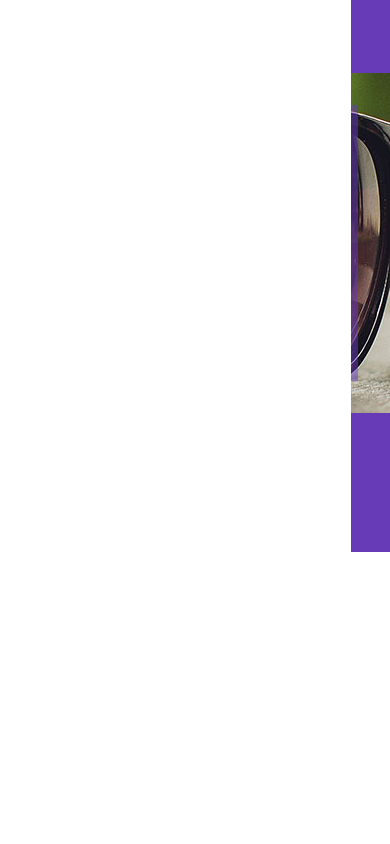
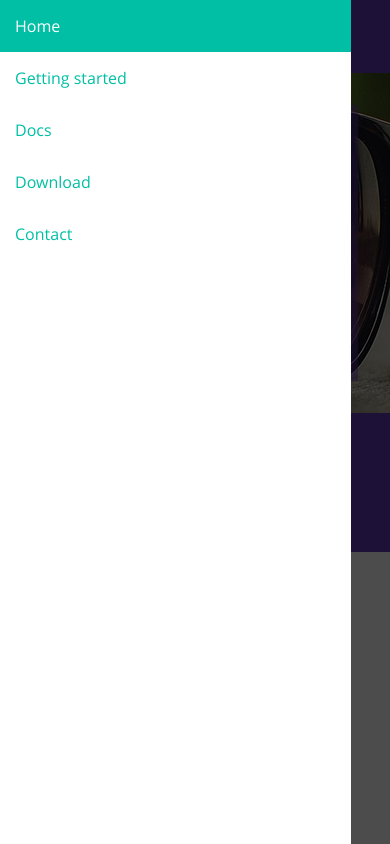
Before and after one commit to AwesomePreloader/AwesomePreloader.github.io, a plain HTML site: page index.html in a window 390 px wide. Both pictures are taken after a click on the link 24 px from the left and 36 px from the top of the page. Drawn offline with Linux system fonts and the light colour scheme.

Commit message:
Updated components
:D

```diff
--- a/css/awesomefrontend.css
+++ b/css/awesomefrontend.css
@@ -93,22 +93,62 @@ nav ul.desktop-menu li a {
 nav ul.desktop-menu li a:hover {
 	color: #64ffda;
 }
-nav ul.desktop-menu li a.active {
+nav ul.desktop-menu li.active a {
 	color: #64ffda;
 	pointer-events: none;
 	font-weight: 600;
 }
-nav ul.mobile-menu {
+nav div.mobile-menu {
+	position: fixed;
+	top: 0;
+	left: 0;
+	width: 100%;
+	height: 100%;
+	z-index: -1;
+	overflow-y: scroll;
+}
+nav div.mobile-menu .general-overlay {
 	position: absolute;
 	top: 0;
 	left: 0;
+	height: 100%;
+	width: 100%;
+	background: rgba(0,0,0,0.7);
+}
+nav div.mobile-menu .mobile-menu-drawer {
+	position: absolute;
+	background: #FFF;
 	width: 90%;
 	height: 100%;
-	background: #FFF;
-	margin-top: 0px;
-	z-index: -1;
+	top: 0;
+	left: 0;
+	list-style: none;
+	margin: 0;
+	padding: 0;
+	z-index: 2;
 }
-
+nav div.mobile-menu .mobile-menu-drawer li {
+	padding: 15px;
+	transition: ease 0.5s;
+}
+nav div.mobile-menu .mobile-menu-drawer li.active {
+	background: #00bfa5;
+	pointer-events: none;
+}
+nav div.mobile-menu .mobile-menu-drawer li.active a {
+	color: #FFF;
+}
+nav div.mobile-menu .mobile-menu-drawer li a {
+	text-decoration: none;
+	color: #00bfa5;
+}
+nav div.mobile-menu .mobile-menu-drawer li:hover {
+	background: #00bfa5;
+	cursor: pointer;
+}
+nav div.mobile-menu .mobile-menu-drawer li:hover > a {
+	color: #FFF;
+}
 /*** HELPERS ***/
 .section {
 	background: #673ab7;
@@ -129,11 +169,16 @@ nav ul.mobile-menu {
 	height: 5px;
 	background-color: #00bfa5;
 	z-index: 2;
-	transition: opacity 1s;
-	-moz-transition: opacity 1s;
-	-webkit-transition: opacity 1s;
-	-o-transition: opacity 1s;
 
+	transition-property: opacity;
+	-moz-transition-property: opacity;
+	-webkit-transition-property: opacity;
+	-o-transition-property: opacity;
+
+	transition-duration: 1s;
+	-moz-transition-duration: 1s;
+	-webkit-transition-duration: 1s;
+	-o-transition-duration: 1s;
 	opacity: 1;
 }
 .progress .bar {
--- a/index.html
+++ b/index.html
@@ -17,14 +17,14 @@
                     </div>
                     <div class="column s-12 m-12 l-9 nav-right">
                         <ul class="desktop-menu">
-                            <li><a href="javascript:void(0);" class="active">Home</a></li>
+                            <li class="active"><a href="javascript:void(0);">Home</a></li>
                             <li><a href="javascript:void(0);">Getting started</a></li>
                             <li><a href="javascript:void(0);">Docs</a></li>
                             <li><a href="javascript:void(0);">Download</a></li>
                             <li><a href="javascript:void(0);">Contact</a></li>
                         </ul>
                     </div>
-                    <ul class="mobile-menu" animation="fadeIn" animation-duration="0.3s"></ul>
+                    <div class="mobile-menu" animation="fadeIn" animation-duration="0.3s"></div>
                 </div>
             </div>
     	</nav>
--- a/js/awesomefrontend.js
+++ b/js/awesomefrontend.js
@@ -1,5 +1,8 @@
 // JavaScript Document
 /*** Animations ***/
+function hide(element) {
+	element.style.display = "none";
+}
 function fadeIn(element) {
 	element.style.opacity = 1;
 }
@@ -25,6 +28,9 @@ var element_percentage = 100 / everything.length;
 var loaded_percentage = 0;
 document.getElementsByClassName("bar")[0].style.width = 0+"%";
 document.getElementsByClassName("progress")[0].style.opacity = 1;
+
+var progress_style = window.getComputedStyle(document.getElementsByClassName("progress")[0]);
+
 function loadPercentage() {
 	loaded_percentage += element_percentage;
 	document.getElementsByClassName("bar")[0].style.width += loaded_percentage+"%";
@@ -32,18 +38,19 @@ function loadPercentage() {
 for (var i = 0; i < everything.length; i++) {
 	this.onload = loadPercentage();
 }
-function hideProgressBar(element) {
+function hideProgressBar() {
 	if (document.getElementsByClassName("progress")[0].style.opacity == 1 && document.getElementsByClassName("bar")[0].style.width == "100%") {
 		fadeOut(document.getElementsByClassName("progress")[0]);
 	}
 }
 function progressBar() {
+	var progress_duration = parseInt(progress_style.getPropertyValue('transition-duration').replace("s","")) * 1000;
 	var progress_bar = document.getElementsByClassName("bar")[0];
 	progress_bar.style.width = "100%";
-	progress_bar.addEventListener("webkitTransitionEnd", hideProgressBar());
-	progress_bar.addEventListener("msTransitionEnd", hideProgressBar());
-	progress_bar.addEventListener("oTransitionEnd", hideProgressBar());
-	progress_bar.addEventListener("transitionend", hideProgressBar());
+	hideProgressBar();
+	setTimeout(function() {
+		hideProgressBar();
+	}, progress_duration);
 }
 /* Progress Bar ENDS here */
 
@@ -51,8 +58,15 @@ function progressBar() {
 var desktop_menu = document.getElementsByClassName("desktop-menu")[0];
 var mobile_menu = document.getElementsByClassName("mobile-menu")[0];
 var mobile_menu_toggler = document.getElementsByClassName("mobile-menu-toggler-button")[0];
-mobile_menu.innerHTML = "<div class='"+desktop_menu.innerHTML+"";
+function mobileMenuOverlay() {
+	var general_overlay = document.getElementsByClassName("general-overlay")[0];
+	general_overlay.onclick = function() {
+		fadeOut(mobile_menu);
+	}
+}
 mobile_menu_toggler.onclick = function() {
+	mobile_menu.innerHTML = "<div class='general-overlay'></div><ul class='mobile-menu-drawer'>"+desktop_menu.innerHTML+"</ul></div>";
+	mobileMenuOverlay();
 	var animation = mobile_menu.getAttribute("animation");
 	var animation_duration = mobile_menu.getAttribute("animation-duration");
 	if (animation_duration) {
@@ -63,6 +77,7 @@ mobile_menu_toggler.onclick = function() {
 		mobile_menu.style.zIndex = 2;
 		fadeIn(mobile_menu);
 	}
+	generateOverlay(element);
 }
 
 /* MobileNavMenu ENDS here */
```
